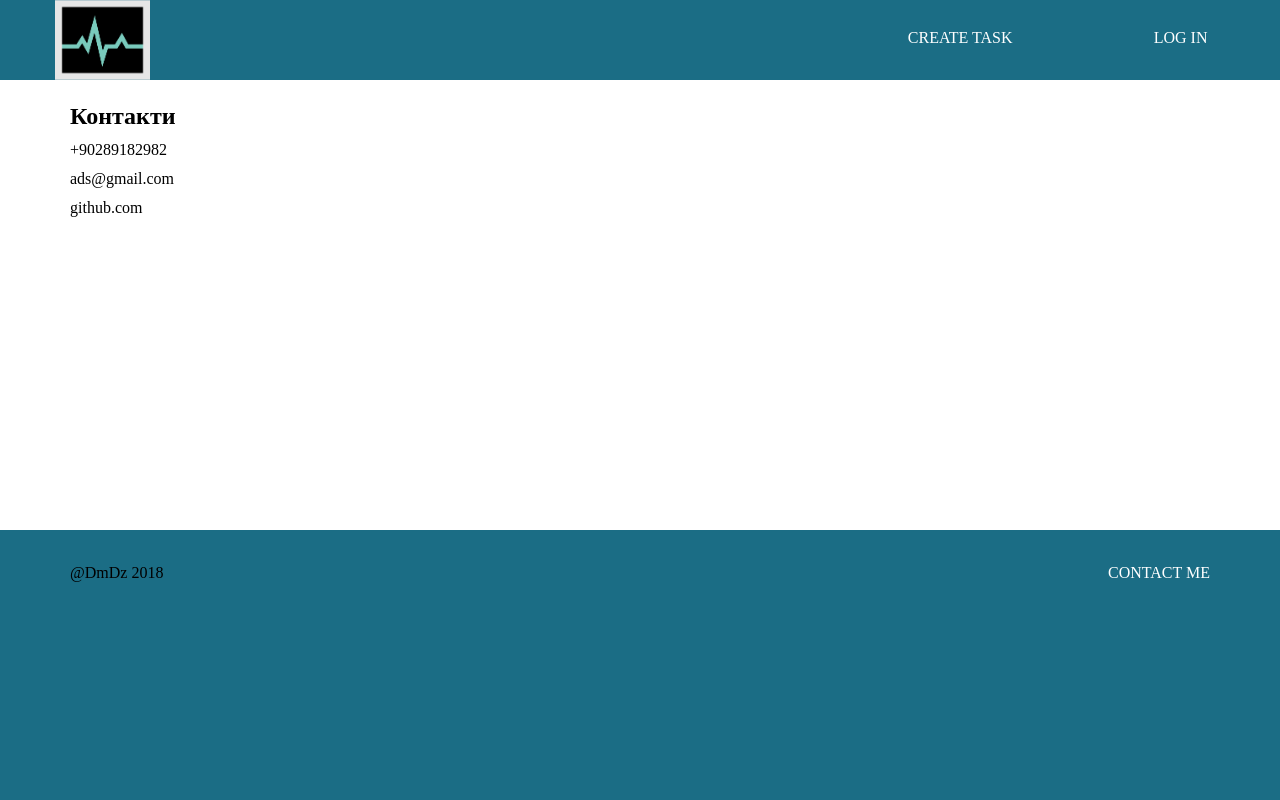
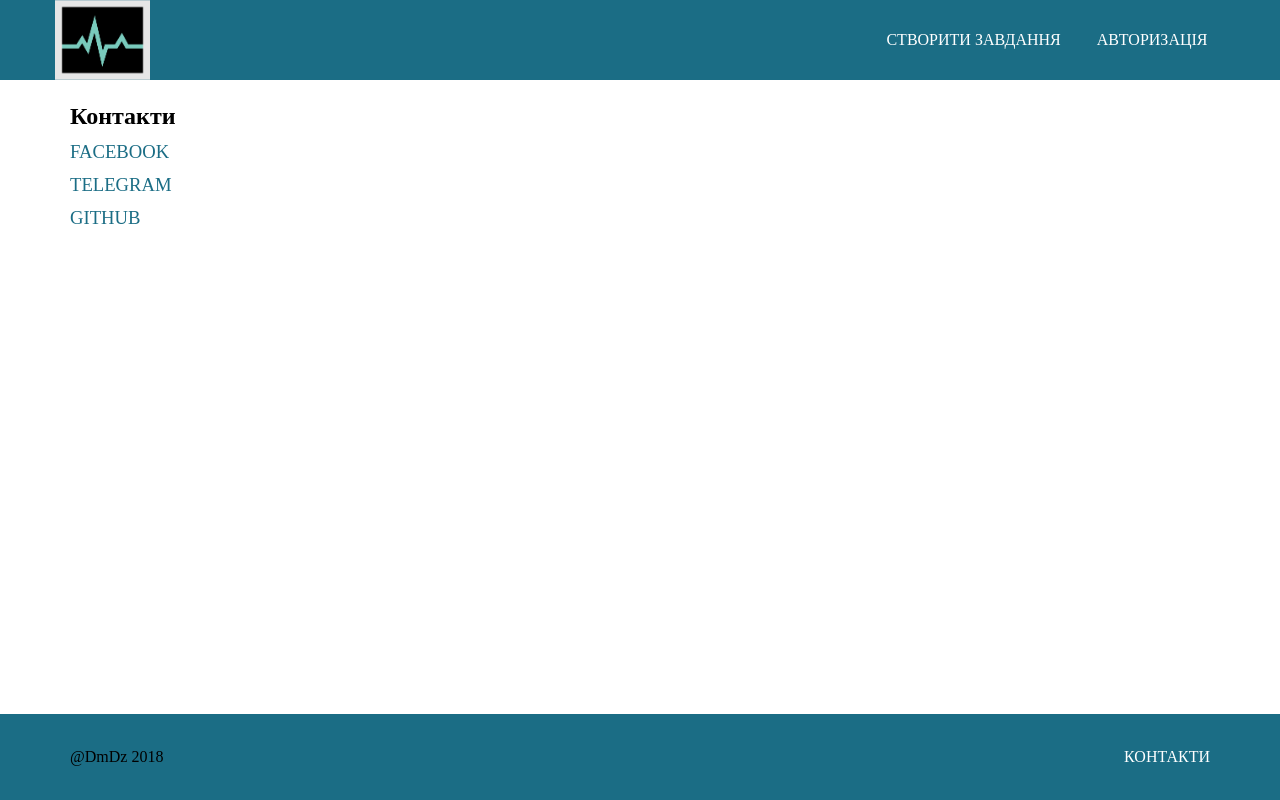
Before and after one commit to gambitok/AppTasker, a PHP site: page /contacts.php in a window 1280 px wide. Run offline with PHP 8.4, Linux system fonts and the light colour scheme.

Commit message:
modified main style and index,edid, contact pages. Added new contacts and new visual interface

```diff
--- a/contacts.php
+++ b/contacts.php
@@ -7,9 +7,9 @@ include('html/header.php');
             <div class="col-lg-6">
                 <h2>Контакти</h2>
                 <ul>
-                    <li><p>+90289182982</p></li>
-                    <li><a>ads@gmail.com</a></li>
-                    <li><a>github.com</a></li>
+                    <li><a href="https://fb.com/dima.dzyubiy">Facebook</a></li>
+                    <li><a href="https://t.me/gambitok">Telegram</a></li>
+                    <li><a href="https://github.com/gambitok">Github</a></li>
                 </ul>
             </div>
         </div>
--- a/css/main.css
+++ b/css/main.css
@@ -15,15 +15,20 @@ body {
     box-sizing: border-box;
 }
 
+a {
+    color: #ffffff;
+    text-transform: uppercase;
+    text-decoration: none;
+}
+
+a:hover {
+    color: #2ca5d3;
+}
+
+
 header {
     background-color: #1b6d85;
     width: 100%;
-}
-
-header a {
-    color: #ffffff;
-    text-transform: uppercase;
-    text-decoration: none;
 }
 
 header .logo {
@@ -38,14 +43,44 @@ header .logo img {
     height: 100%;
 }
 
-header .login, .create {
-    padding-top: 2.5%;
-    text-align: right;
+header .menu {
+    display: table;
+    height: 80px;
+}
+
+header .menu ul {
+    display: table-cell;
+    vertical-align: middle;
+    horiz-align: center;
+}
+
+header .menu li {
+    float: right;
+    list-style: none;
+    padding-left: 10%;
 }
 
 main {
     width: 100%;
     min-height: 450px;
+}
+
+main li {
+    font-size: 14pt;
+}
+
+main p {
+    padding-top: 2%;
+}
+
+main span {
+    font-weight: bold;
+}
+
+main a {
+    color: #1b6d85;
+    text-transform: uppercase;
+    text-decoration: none;
 }
 
 main .red {
@@ -81,13 +116,10 @@ main .pagin {
 }
 
 main .task {
+    background-color: #9eb9c2;
     margin-bottom: 2%;
     padding: 2%;
     border: 1px solid #1b6d85;
-}
-
-main .task a{
-    color: #1b6d85;
 }
 
 main img {
@@ -96,7 +128,7 @@ main img {
     vertical-align: middle;
     max-width: 320px;
     max-height: 240px;
-    padding: 2%;
+    border: 1px solid #1b6d85;
 }
 
 main .createtask {
@@ -122,7 +154,7 @@ main .loginu li{
 footer {
     background-color: #1b6d85;
     display: table-row;
-    height: 100%;
+    height: 0%;
 }
 
 footer .info {
@@ -130,12 +162,6 @@ footer .info {
     padding-top: 3%;
 }
 
-footer a {
-    color: #ffffff;
-    text-transform: uppercase;
-    text-decoration: none;
-}
-
 footer .contact {
     text-align: right;
 }
--- a/html/footer.php
+++ b/html/footer.php
@@ -6,7 +6,7 @@
                 <p>@DmDz 2018</p>
             </div>
             <div class="col-lg-offset-6 col-lg-3 contact">
-                <a href="contacts.php">Contact me</a>
+                <a href="contacts.php">Контакти</a>
             </div>
         </div>
     </div>
--- a/html/header.php
+++ b/html/header.php
@@ -19,15 +19,17 @@ session_start();
             <div class="col-lg-1 logo">
                 <a href="index.php"><img src="img/logo.ico" alt="Logotype"></a>
             </div>
-            <div class="col-lg-offset-7 col-lg-2 create">
-                <a href="create.php">Create task</a>
-            </div>
-            <div class="col-lg-2 login">
-                <? if (isset($_SESSION['username'])) { ?>
-                    <a href="logout.php">Logout</a>
-                <?} else {?>
-                    <a href="login.php">Log in</a>
-                <?}?>
+            <div class="col-lg-offset-7 col-lg-4 menu">
+                <ul>
+                    <li>
+                        <? if (isset($_SESSION['username'])) { ?>
+                            <a href="logout.php">Вийти</a>
+                        <?} else {?>
+                            <a href="login.php">Авторизація</a>
+                        <?}?>
+                    </li>
+                    <li><a href="create.php">Створити завдання</a></li>
+                </ul>
             </div>
         </div>
     </div>
```
Also changed, not shown: edit.php (+5 -5 lines), index.php (+10 -9 lines), css/ss.css (added).
